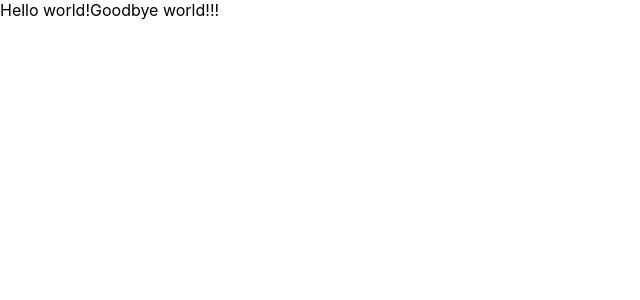
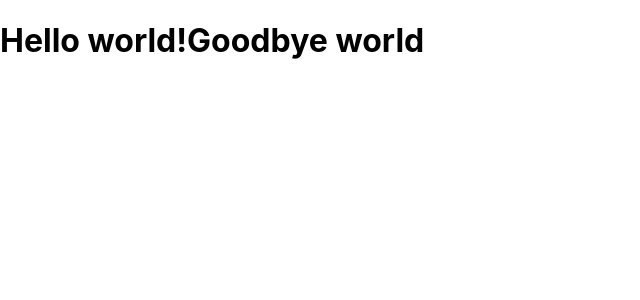
Before and after one commit to dev-denner/FFE, a React (Create React App) app in the folder my-project/: page / in a window 1280 px wide. Shown: the top 300 px of the page, without its empty margins (0-640 px from the left). Built offline with nearby package versions, Linux system fonts and the light colour scheme.

Commit message:
feat: aula 03 - desmistificando o jsx
Signed-off-by: Denner Fernandes <dev.denner@outlook.com>

```diff
--- a/my-project/src/index.js
+++ b/my-project/src/index.js
@@ -9,11 +9,14 @@ import * as serviceWorker from './serviceWorker';
 // elementw.innerHTML = 'Hello world!';
 // elementw.className = 'container';
 
-// rootElement.appendChild(element);
+const helloWorld = 'Hello world!';
+const props ={
+  className: 'main-title',
+  children: [ helloWorld, 'Goodbye world']
+};
+const MyComponent = () => <h1 className='my-title' {...props}></h1>
 
-const element = React.createElement('div', {className: 'container', children: ['Hello world!', 'Goodbye world!!!']});
-console.log(element);
-ReactDOM.render(element, rootElement);
+ReactDOM.render(<MyComponent />, rootElement);
 
 // ReactDOM.render(
 //   <React.StrictMode>
```
